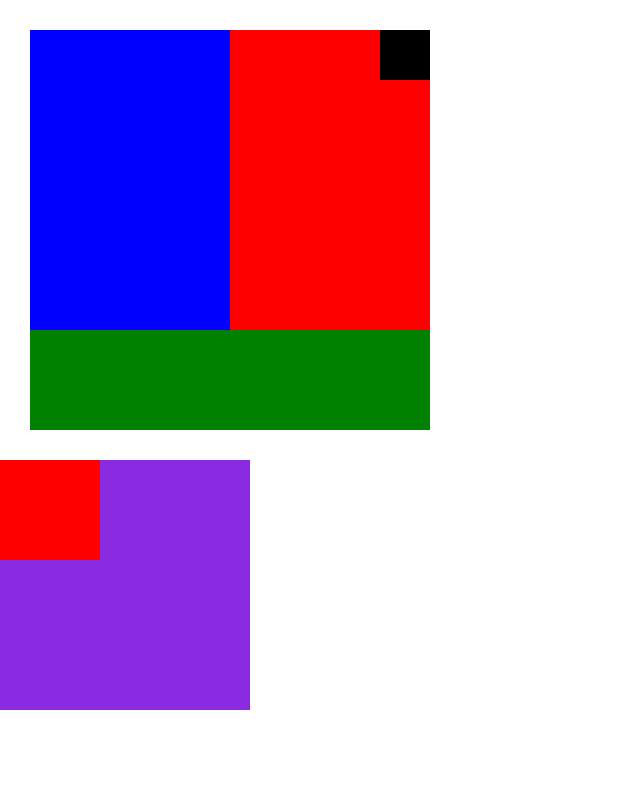
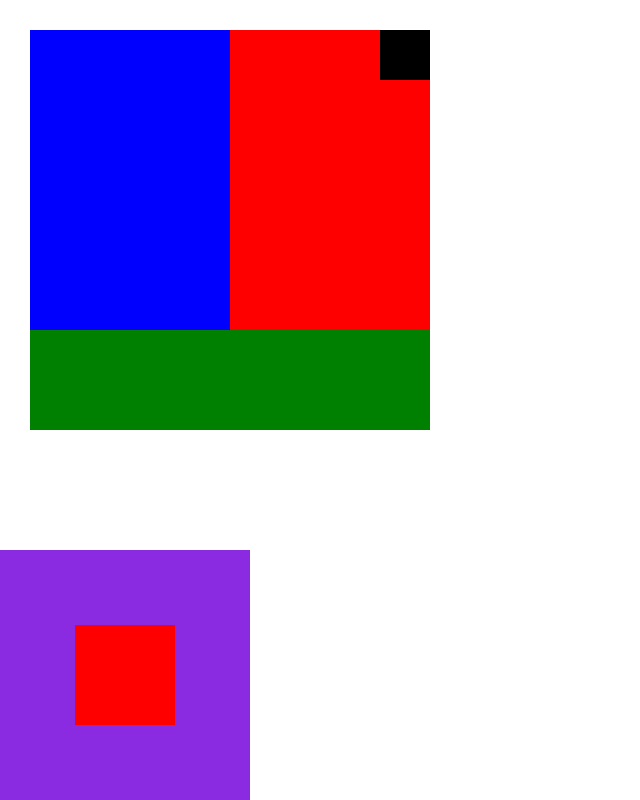
Before and after one commit to LucaManasek/2cWI_Luca_Manasek, a plain HTML site: page 06_3_Uebung/index.html in a window 1280 px wide. Shown: the whole page, without its empty margins (0-640 px from the left). Drawn offline with Linux system fonts and the light colour scheme.

Commit message:
finished_06_3_Uebung

```diff
--- a/06_3_Uebung/style.css
+++ b/06_3_Uebung/style.css
@@ -45,7 +45,10 @@ body {
     background-color: blueviolet;
     bottom: 0px;
     left: 0px;
-    position: relative;
+    position: absolute;
+    display: flex;
+    justify-content: center;
+    align-items: center;
 }
 
 
```
